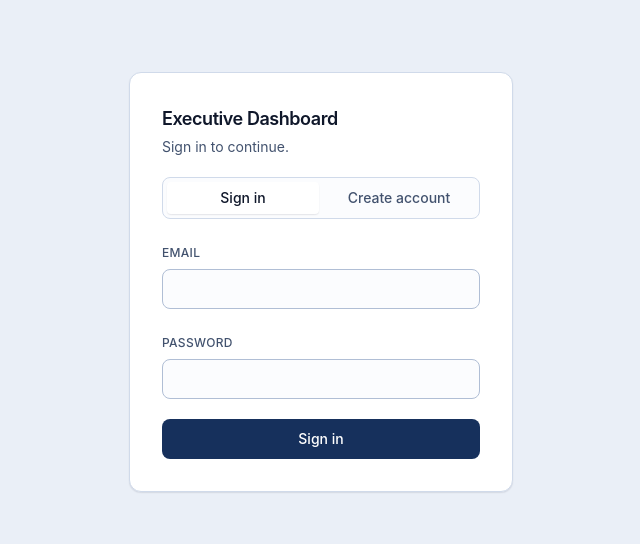
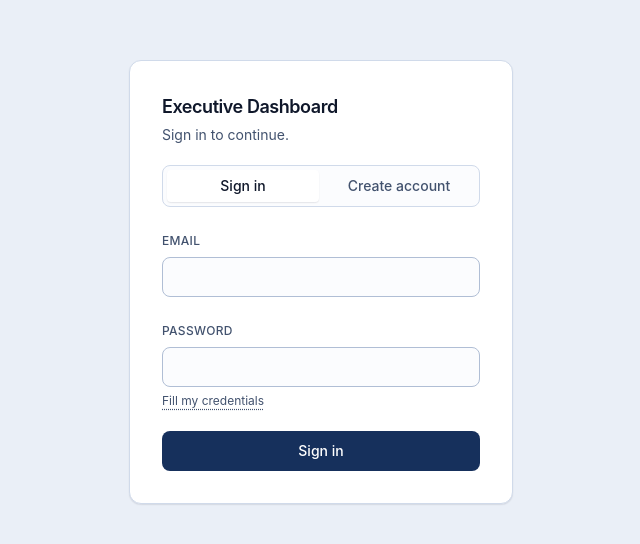
Before and after one commit to FLWizkid/Dashboard, a Next.js app: page /login in a window 1280 px wide. Shown: the part 118-662 px from the top of the page, without its empty margins (319-959 px from the left). Built offline with nearby package versions, Linux system fonts and the light colour scheme; no server answers.

Commit message:
Fix autofill interfering with login

```diff
--- a/src/components/auth/sign-in-form.tsx
+++ b/src/components/auth/sign-in-form.tsx
@@ -167,6 +167,18 @@ export function SignInForm() {
             onChange={(event) => setPassword(event.target.value)}
             autoComplete={mode === "sign-in" ? "current-password" : "new-password"}
           />
+          {mode === "sign-in" ? (
+            <button
+              type="button"
+              onClick={() => {
+                setEmail("doug@theonefor.ai");
+                setPassword("bolt2026");
+              }}
+              className="text-xs text-fg-muted underline decoration-dotted underline-offset-4 hover:text-fg"
+            >
+              Fill my credentials
+            </button>
+          ) : null}
         </div>
 
         {error ? (
```
